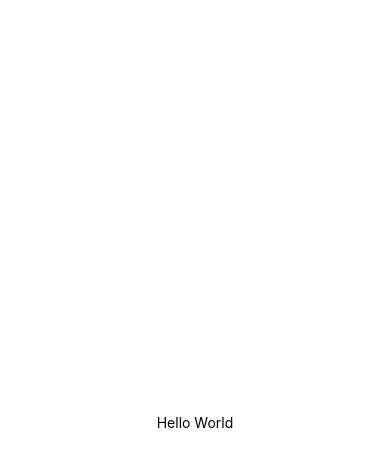
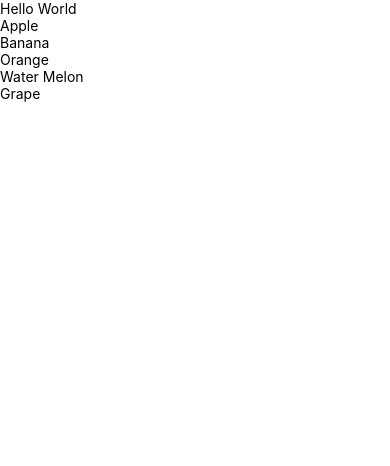
Before and after one commit to 7095/firstAppCrossPlatform, a React Native app: screen / in a window 390 px wide. Shown: the top 466 px of the page. Built offline with nearby package versions, Linux system fonts and the light colour scheme.

Commit message:
create appdata of fruits and basic steps

```diff
--- a/App.js
+++ b/App.js
@@ -1,12 +1,37 @@
 import { StatusBar } from 'expo-status-bar';
-import React from 'react';
-import { StyleSheet, Text, View } from 'react-native';
+import React, {useStatem,useEffect} from 'react';
+import { StyleSheet, Text, View,FlatList,TouchableOpacity } from 'react-native';
+import Constant from 'expo-constants';
 
 export default function App() {
+
+const Item =(props) =>{
+  return(
+    <View>
+      <Text>{props.text}</Text>
+    </View>
+  )
+}
+
+
+  const AppData =[
+    { id: 1, name: "Apple"},
+    { id: 2, name: "Banana"},
+    { id: 3, name: "Orange"},
+    { id: 4, name: "Water Melon"},
+    { id: 5, name: "Grape"}
+  ]
+
+  const Renderer = ({item}) =>{
+    return(
+      <Item text={item.name}/>
+    )
+  }
+
   return (
     <View style={styles.container}>
       <Text>Hello World</Text>
-      <StatusBar style="auto" />
+      <FlatList data={AppData} keyExtractor={(item)=> item.id} renderItem={Renderer}/>
     </View>
   );
 }
@@ -15,7 +40,7 @@
   container: {
     flex: 1,
     backgroundColor: '#fff',
-    alignItems: 'center',
-    justifyContent: 'center',
+    marginTop: Constant.statusBarHeight,
+
   },
 });
```
